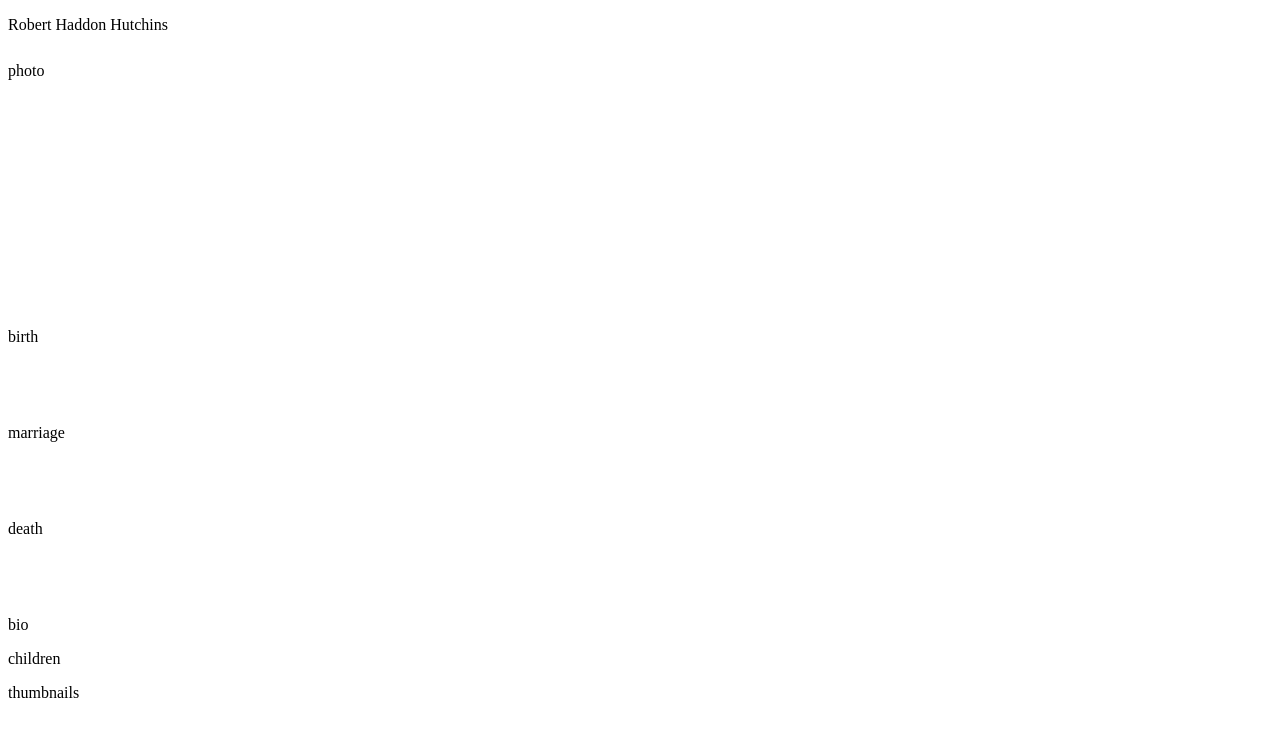
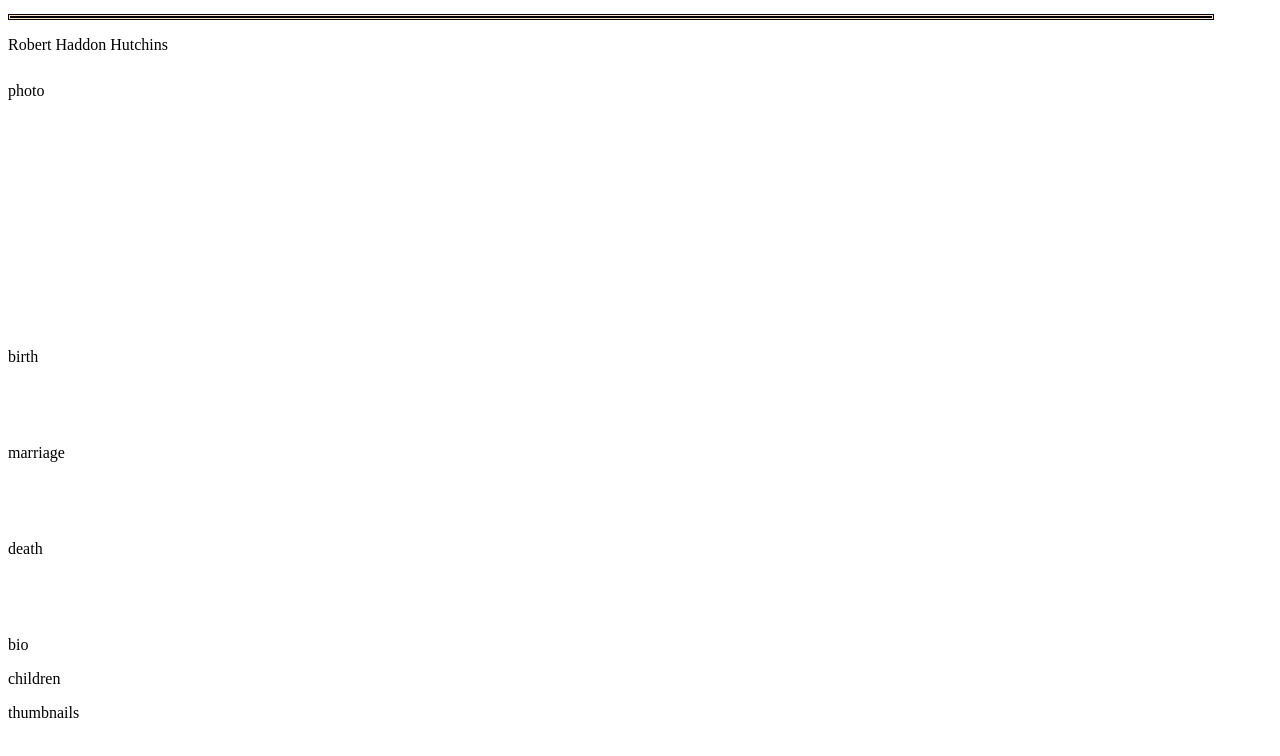
Before and after one commit to RHH42/the-clan, a plain HTML site: page index.html in a window 1280 px wide. Drawn offline with Linux system fonts and the light colour scheme; files that its build step writes are made by us from their sources.

Commit message:
adding styles.css

```diff
--- a/css/styles.css
+++ b/css/styles.css
@@ -1,7 +1,7 @@
   /*  THIS IS THE CSS-HTML INTEGRATION TEST CSS FILE */
 .body
   {
-    margin:15px;
+    border-style:double; width:15px;
     width:1200px;
     background-color:bisque;
     font-size:14px;
```
